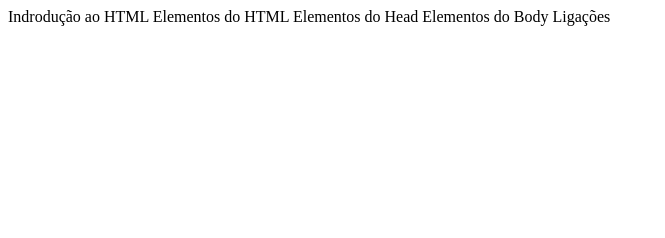
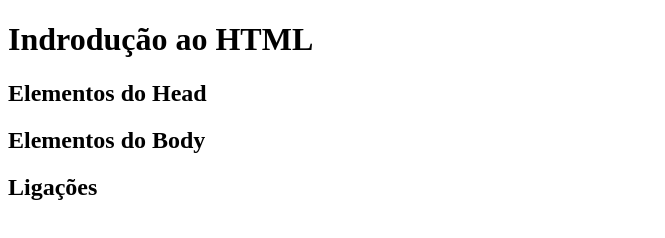
Before and after one commit to ufjf-dcc202/ufjf-dcc202-2025-1-b-atv02-leandro-ac, a plain HTML site: page index.html in a window 1280 px wide. Shown: the whole page, without its empty margins (0-665 px from the left). Drawn offline with Linux system fonts and the light colour scheme.

Commit message:
Introduz estrutura ao index

```diff
--- a/index.html
+++ b/index.html
@@ -6,10 +6,9 @@
     <title>DCC202-ATV02</title>
 </head>
 <body>
-    Indrodução ao HTML
-        Elementos do HTML
-            Elementos do Head
-            Elementos do Body
-            Ligações
+    <h1>Indrodução ao HTML</h1>
+    <h2>Elementos do Head</h2>
+    <h2>Elementos do Body</h2>
+    <h2>Ligações</h2>
 </body>
 </html>
```
